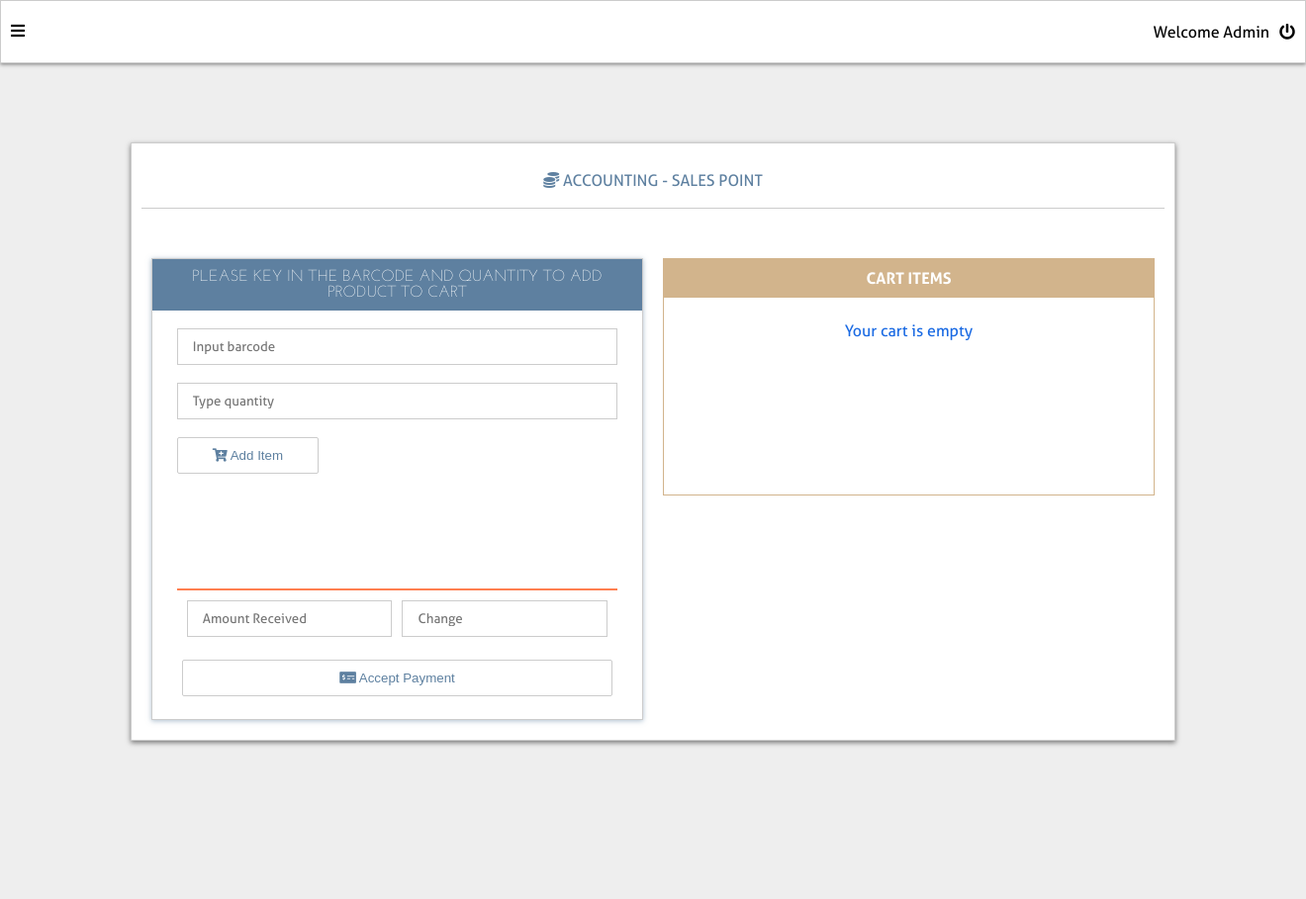
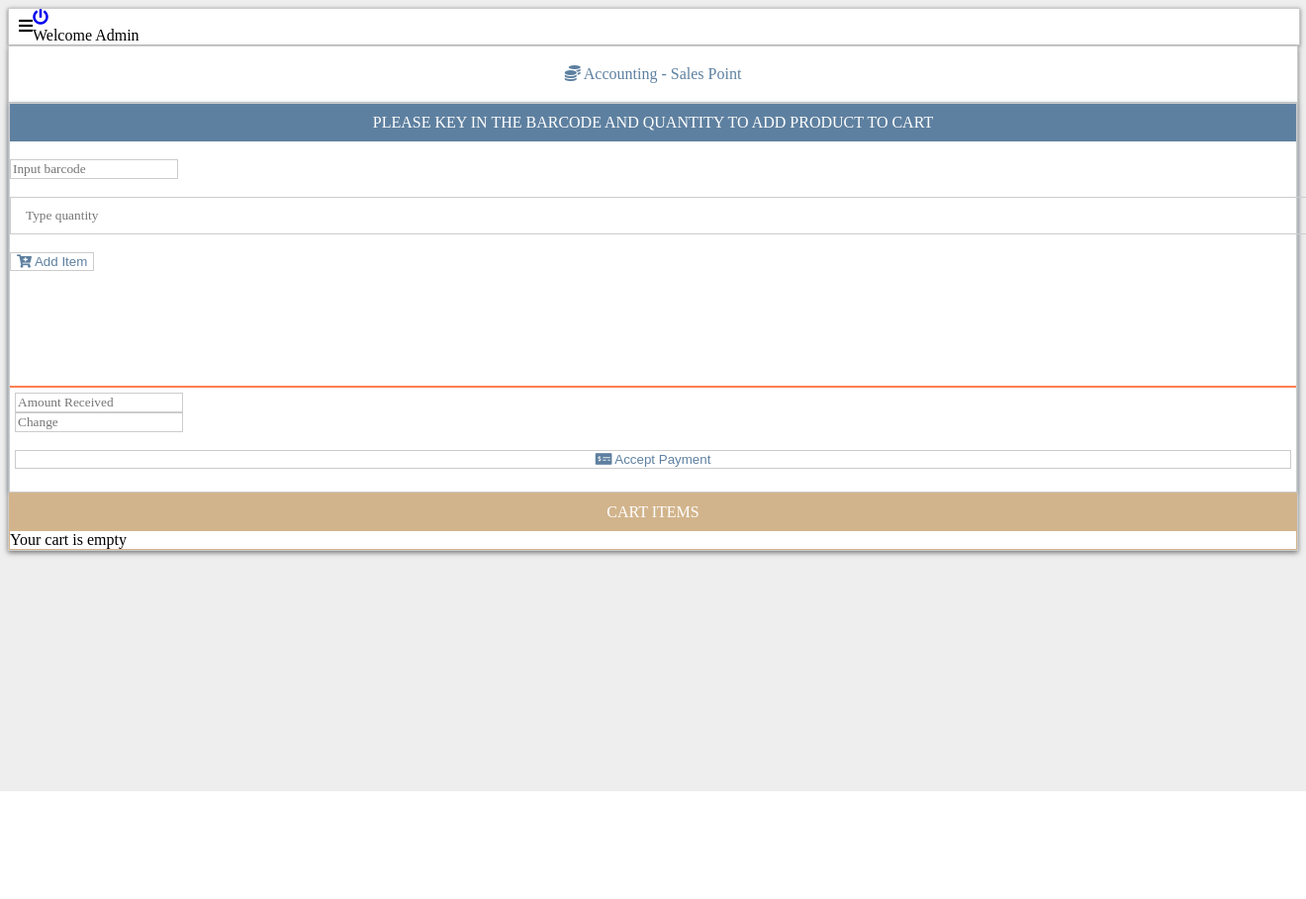
Before and after one commit to muscoff/gildas, a PHP site: page /gildas/admin/sales.php in a window 1320 px wide; the page is wider, and only the part inside the window is pictured. Shown: that part at 99% size. After the commit the page ends 800 px from the top of that part, so only its background shows below. Run offline with PHP 8.4, Linux system fonts and the light colour scheme; the visitor is signed in with stand-in values (Sample User, id 1); some libraries are stand-ins or nearby versions.

Commit message:
fourth commit

```diff
--- a/admin/sales.php
+++ b/admin/sales.php
@@ -24,14 +24,14 @@
     <div class="width-10 height-10"></div>
 
     <!-- menu-options -->
-    <div class="width-80 white-bg menu-options width-lx-50 width-l-60 width-m-80 width-s-100 min-height-30 padding-all-10">
+    <div class="width-80 white-bg menu-options width-lx-90 width-l-60 width-m-80 width-s-100 min-height-30 padding-all-10">
         <div class="optionTitle uppercase">
             <div style="color:rgb(94, 128, 160);"><i class="fas fa-coins"></i> Accounting - Sales Point</div>
         </div>
         <div class="width-100 height-5"></div>
 
         <div class="row">
-            <div class="col-6 col-s-12 padding-all-10">
+            <div class="col-6 col-l-12 col-m-12 col-s-12 padding-all-10">
                 <div class="width-100 min-height-50 shadow1">
                     <div class="heading">Please key in the barcode and quantity to add product to cart</div> <br />
 
@@ -62,7 +62,7 @@
                     </div>
                 </div>
             </div>
-            <div class="col-6 col-s-12 padding-all-10">
+            <div class="col-6 col-l-12 col-m-12 col-s-12 padding-all-10">
                 <div class="width-100 min-height-30 shadow2">
                     <div class="cartHeading">cart items</div>
                     <div class="width-100 height-3"></div>
--- a/api/cart/fetch_user.php
+++ b/api/cart/fetch_user.php
@@ -12,7 +12,7 @@
 $pagination = array();
 
 $page = isset($_GET['page']) ? $_GET['page'] : 1;
-$role = isset($_GET['role']) ? $_GET['role'] : die('dick');
+$role = isset($_GET['role']) ? $_GET['role'] : die('..');
 
 // End of Pagination definitions
 
```
